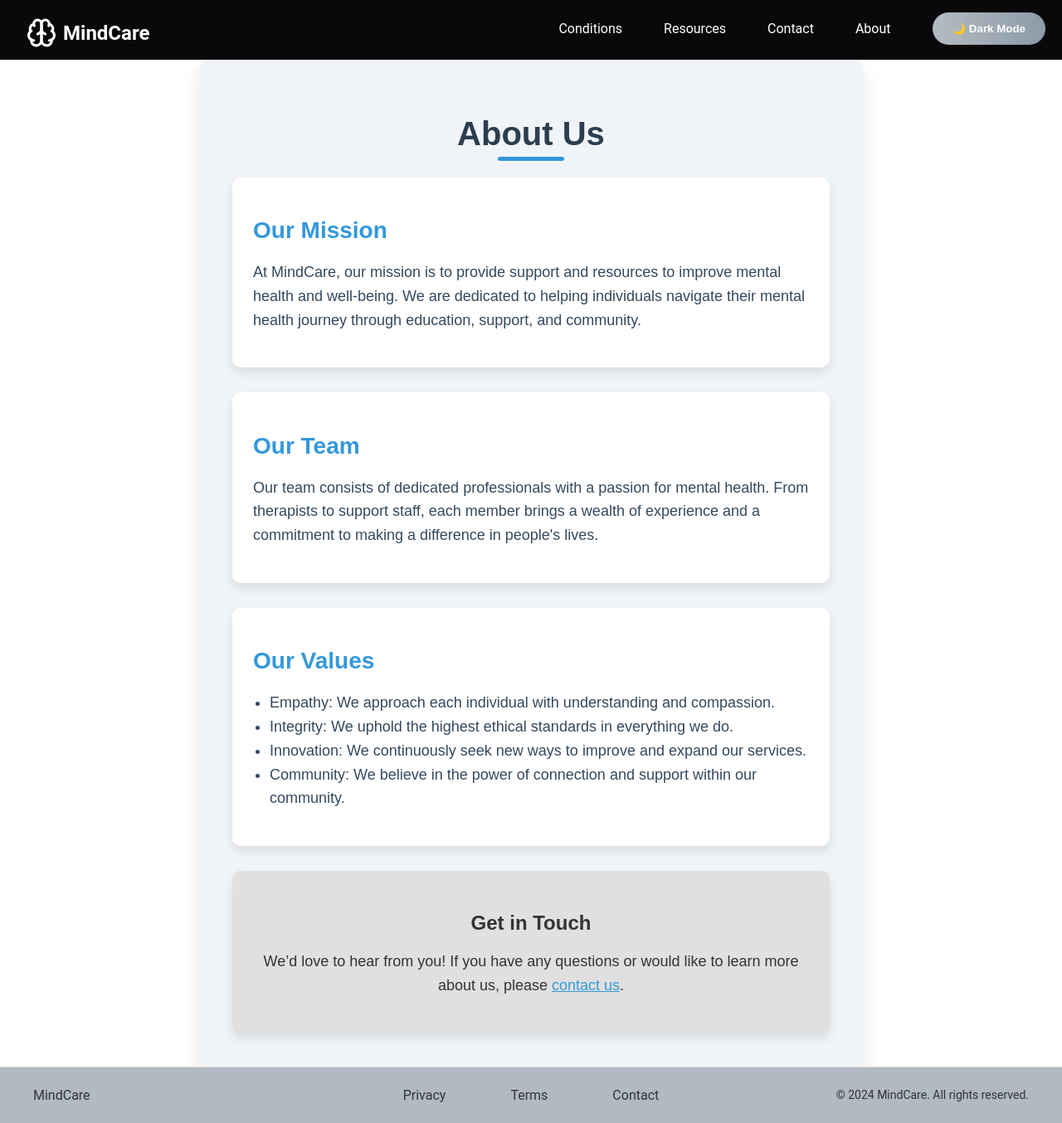
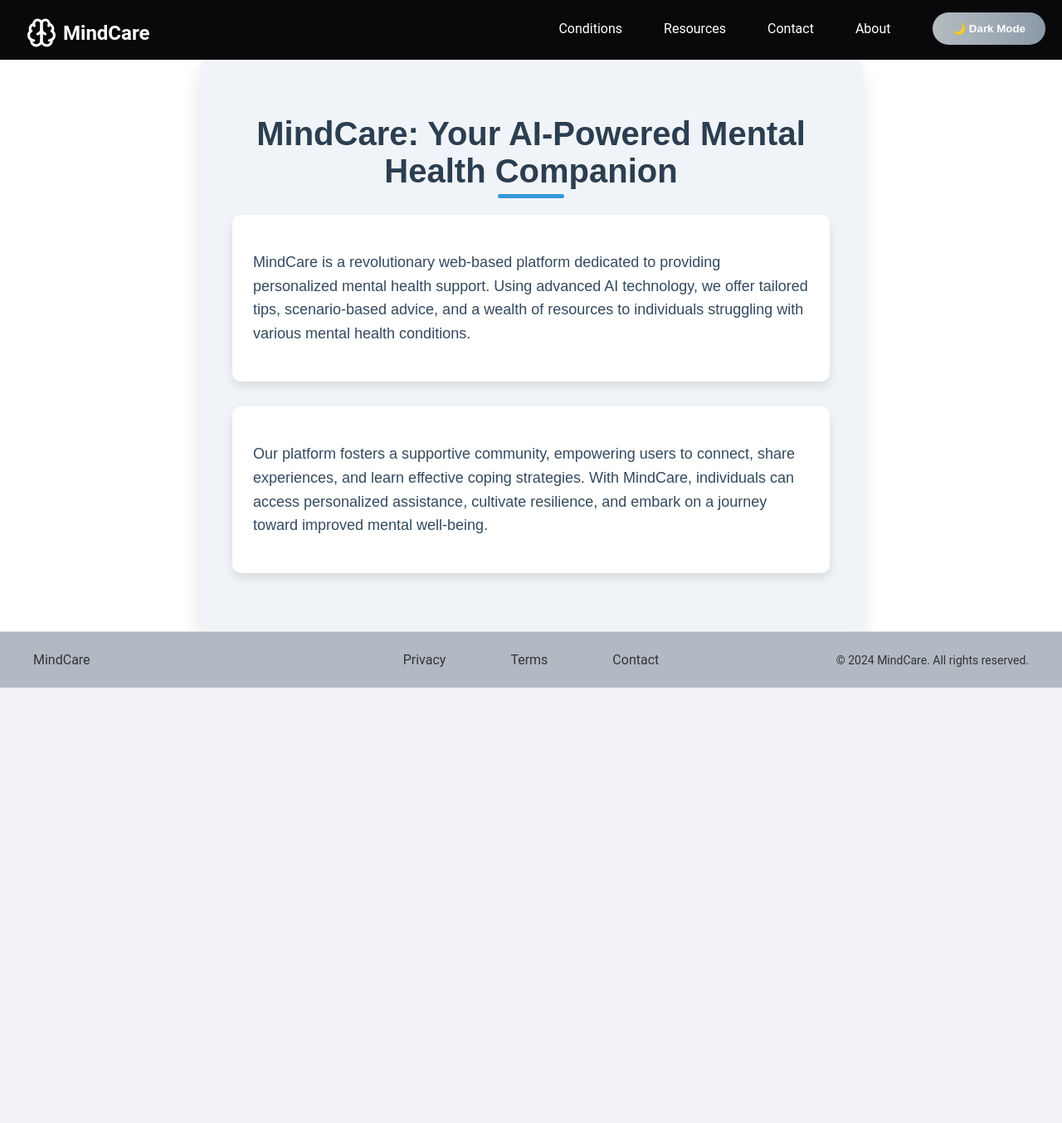
Before and after one commit to sanjoydasjoy/mindcare_javafest, a React (Create React App) app in the folder client/: page /about in a window 1280 px wide. Shown: the whole page at 83% size. After the commit the page ends 829 px from the top, so only its background shows below. Built offline with nearby package versions, Linux system fonts and the light colour scheme.

Commit message:
Update About.js

```diff
--- a/client/src/pages/HeaderPages/About.js
+++ b/client/src/pages/HeaderPages/About.js
@@ -4,7 +4,7 @@ export default function AboutPage() {
   return (
     <div style={{ padding: '40px', maxWidth: '800px', margin: '0 auto', fontFamily: "'Arial', sans-serif", backgroundColor: '#f0f4f8', borderRadius: '12px', boxShadow: '0 12px 24px rgba(0, 0, 0, 0.1)' }}>
       <h1 style={{ fontSize: '40px', fontWeight: '700', textAlign: 'center', color: '#2c3e50', marginBottom: '30px', position: 'relative' }}>
-        About Us
+        MindCare: Your AI-Powered Mental Health Companion
         <div style={{
           position: 'absolute',
           left: '50%',
@@ -18,33 +18,14 @@ export default function AboutPage() {
       </h1>
 
       <section style={{ marginBottom: '30px', padding: '25px', backgroundColor: '#ffffff', borderRadius: '10px', boxShadow: '0 6px 12px rgba(0, 0, 0, 0.1)' }}>
-        <h2 style={{ fontSize: '28px', fontWeight: '600', marginBottom: '20px', color: '#3498db' }}>Our Mission</h2>
         <p style={{ fontSize: '18px', lineHeight: '1.6', color: '#34495e' }}>
-          At MindCare, our mission is to provide support and resources to improve mental health and well-being. We are dedicated to helping individuals navigate their mental health journey through education, support, and community.
+          MindCare is a revolutionary web-based platform dedicated to providing personalized mental health support. Using advanced AI technology, we offer tailored tips, scenario-based advice, and a wealth of resources to individuals struggling with various mental health conditions.
         </p>
       </section>
 
       <section style={{ marginBottom: '30px', padding: '25px', backgroundColor: '#ffffff', borderRadius: '10px', boxShadow: '0 6px 12px rgba(0, 0, 0, 0.1)' }}>
-        <h2 style={{ fontSize: '28px', fontWeight: '600', marginBottom: '20px', color: '#3498db' }}>Our Team</h2>
         <p style={{ fontSize: '18px', lineHeight: '1.6', color: '#34495e' }}>
-          Our team consists of dedicated professionals with a passion for mental health. From therapists to support staff, each member brings a wealth of experience and a commitment to making a difference in people's lives.
-        </p>
-      </section>
-
-      <section style={{ marginBottom: '30px', padding: '25px', backgroundColor: '#ffffff', borderRadius: '10px', boxShadow: '0 6px 12px rgba(0, 0, 0, 0.1)' }}>
-        <h2 style={{ fontSize: '28px', fontWeight: '600', marginBottom: '20px', color: '#3498db' }}>Our Values</h2>
-        <ul style={{ fontSize: '18px', lineHeight: '1.6', color: '#34495e', paddingLeft: '20px', listStyleType: 'disc' }}>
-          <li>Empathy: We approach each individual with understanding and compassion.</li>
-          <li>Integrity: We uphold the highest ethical standards in everything we do.</li>
-          <li>Innovation: We continuously seek new ways to improve and expand our services.</li>
-          <li>Community: We believe in the power of connection and support within our community.</li>
-        </ul>
-      </section>
-
-      <section style={{ textAlign: 'center', padding: '25px', backgroundColor: '#e0e0e0', color: '#333333', borderRadius: '10px', boxShadow: '0 6px 12px rgba(0, 0, 0, 0.1)' }}>
-        <h3 style={{ fontSize: '24px', fontWeight: '600', marginBottom: '15px' }}>Get in Touch</h3>
-        <p style={{ fontSize: '18px', lineHeight: '1.6' }}>
-          We’d love to hear from you! If you have any questions or would like to learn more about us, please <a href="/contact" style={{ color: '#3498db', textDecoration: 'underline' }}>contact us</a>.
+          Our platform fosters a supportive community, empowering users to connect, share experiences, and learn effective coping strategies. With MindCare, individuals can access personalized assistance, cultivate resilience, and embark on a journey toward improved mental well-being.
         </p>
       </section>
     </div>
```
